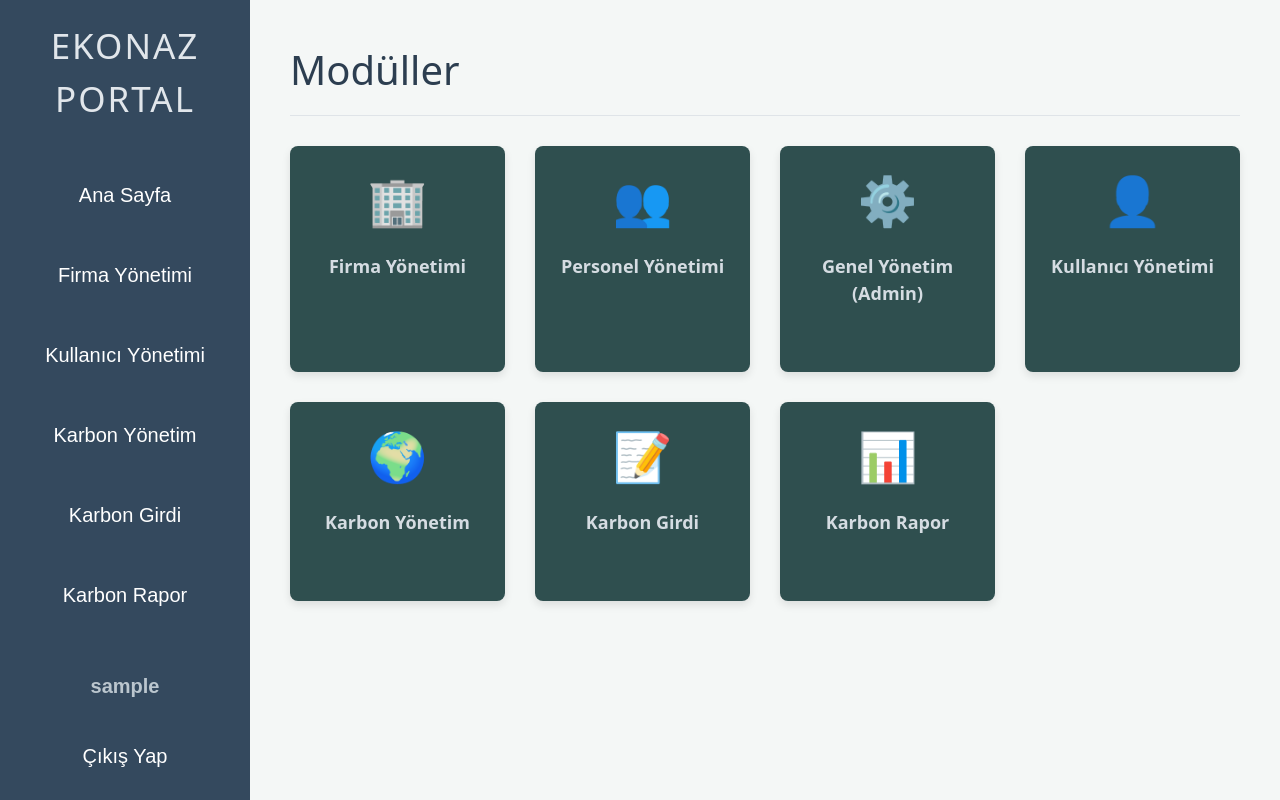
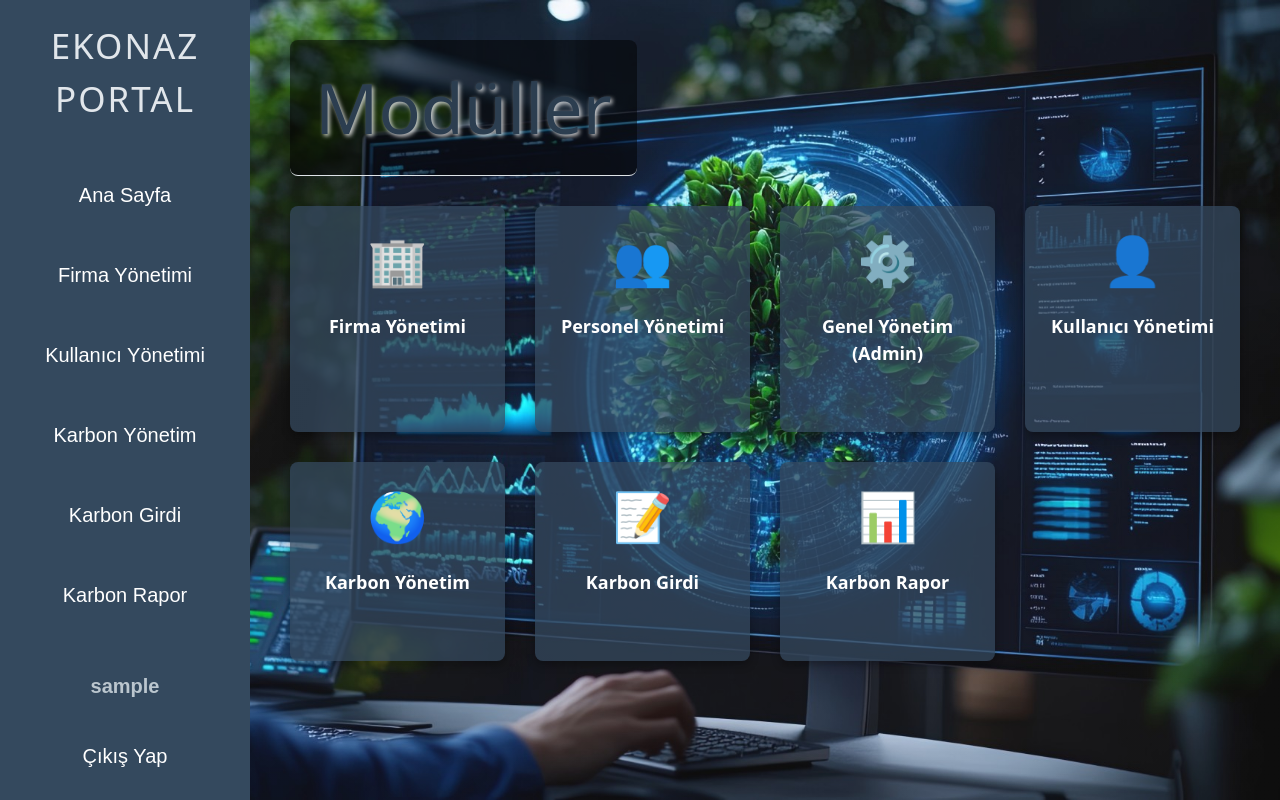
Before and after one commit to zfasred/erim, a Django app: page /portal/ in a window 1280 px wide. Run offline with Django 5.2, Linux system fonts and the light colour scheme; the visitor is signed in with stand-in values (Sample User, id 1); some libraries are stand-ins or nearby versions.

Commit message:
Add files via upload

```diff
--- a/core/templates/base.html
+++ b/core/templates/base.html
@@ -53,8 +53,8 @@
         .grid-full-width {
             grid-column: 1 / -1; /* Tam genişlik kaplamasını sağlar */
         }
-        {% block extra_css %}{% endblock %}
     </style>
+    {% block extra_css %}{% endblock %}
 </head>
 <body class="{% block body_class %}{% endblock %}">
 
--- a/core/templates/portal.html
+++ b/core/templates/portal.html
@@ -26,12 +26,43 @@
 {% block styles %}
 <style>
     /* Ana İçerik Alanı */
-    .main-content h1 { margin-bottom: 30px; color: #2c3e50; }
-    .module-container { display: grid; grid-template-columns: repeat(auto-fill, minmax(200px, 1fr)); gap: 30px; }
-    /* Modül Kutucukları */
-    .module-box { background-color: darkslategrey; border-radius: 8px; box-shadow: 0 4px 8px rgba(0,0,0,0.1); text-align: center; padding: 20px; text-decoration: none; color: #333; transition: transform 0.3s, box-shadow 0.3s; }
-    .module-box:hover { transform: translateY(-5px); box-shadow: 0 8px 16px rgba(0,0,0,0.2); }
+    .main-content h1 {
+        margin-bottom: 30px;
+        color: #ffffff;  /* Beyaz yap */
+        font-weight: 700;  /* Kalın yap */
+        font-size: 3.5rem;  /* Büyüt */
+        text-shadow: 2px 2px 4px rgba(255,255,255,0.8);  /* Gölge ekle */
+        background: rgba(0,0,0,0.5);  /* Arka plan ekle */
+        padding: 15px 25px;
+        border-radius: 8px;
+        display: inline-block;
+    }
+
+    /* Modül kutuları için arka plan ekleyelim ki okunabilir olsun */
+    .module-container {
+        display: grid;
+        grid-template-columns: repeat(auto-fill, minmax(200px, 1fr));
+        gap: 30px;
+    }
+
+    .module-box {
+        background-color: rgba(52, 73, 94, 0.75);  /* Opaklık ekledik */
+        border-radius: 8px;
+        box-shadow: 0 4px 8px rgba(0,0,0,0.3);
+        text-align: center;
+        padding: 20px;
+        text-decoration: none;
+        color: #fff;  /* Beyaz yap */
+        transition: transform 0.3s, box-shadow 0.3s;
+    }
+
+    .module-box:hover {
+        transform: translateY(-5px);
+        box-shadow: 0 8px 16px rgba(0,0,0,0.5);
+        background-color: rgba(52, 73, 94, 1);  /* Hover'da tamamen opak */
+    }
+
     .module-box .icon { font-size: 48px; margin-bottom: 15px; }
-    .module-box h3 { font-size: 18px; }
+    .module-box h3 { font-size: 18px; color: #fff; }
 </style>
 {% endblock %}
```
Also changed, not shown: core/templates/firm_form.html (+6 -1 lines).
